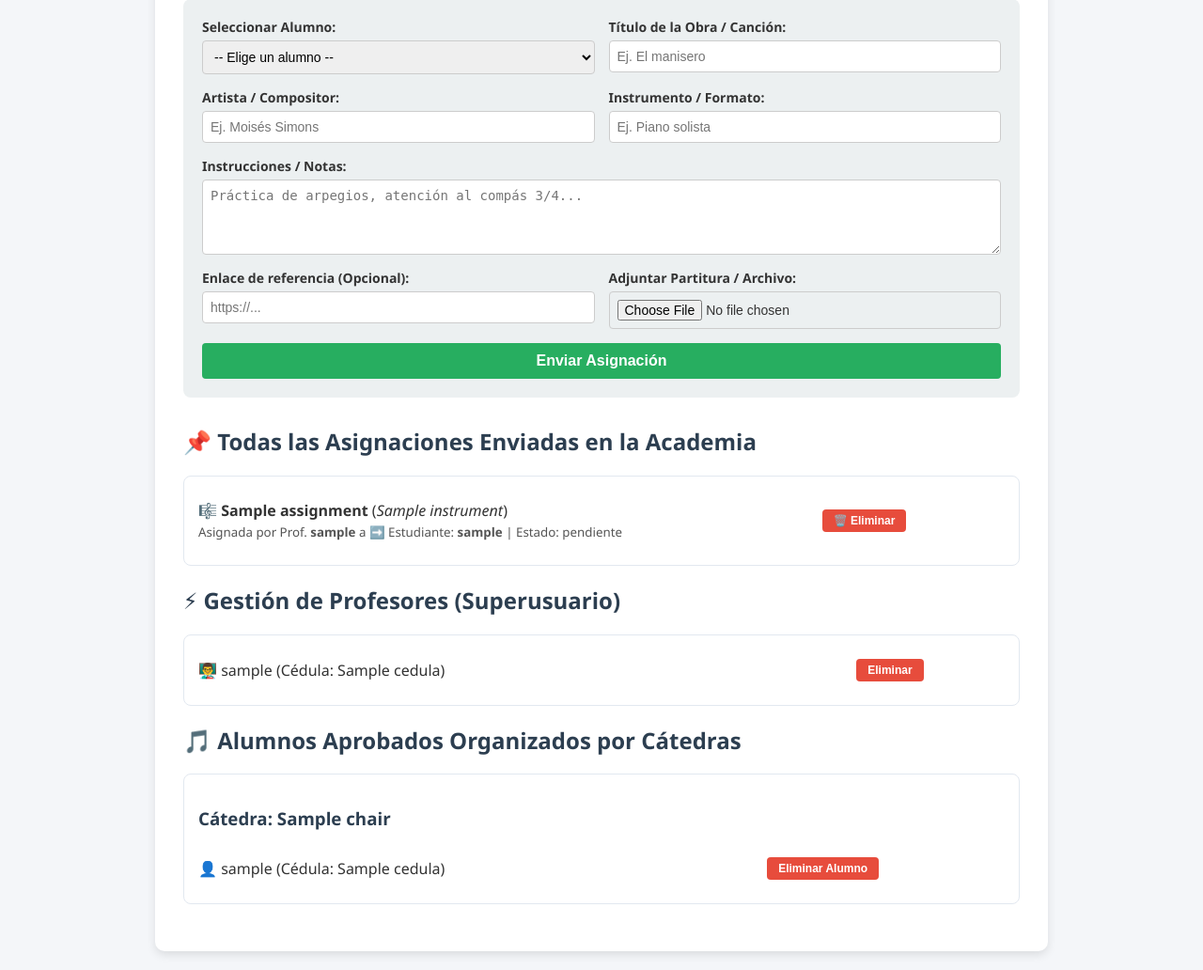
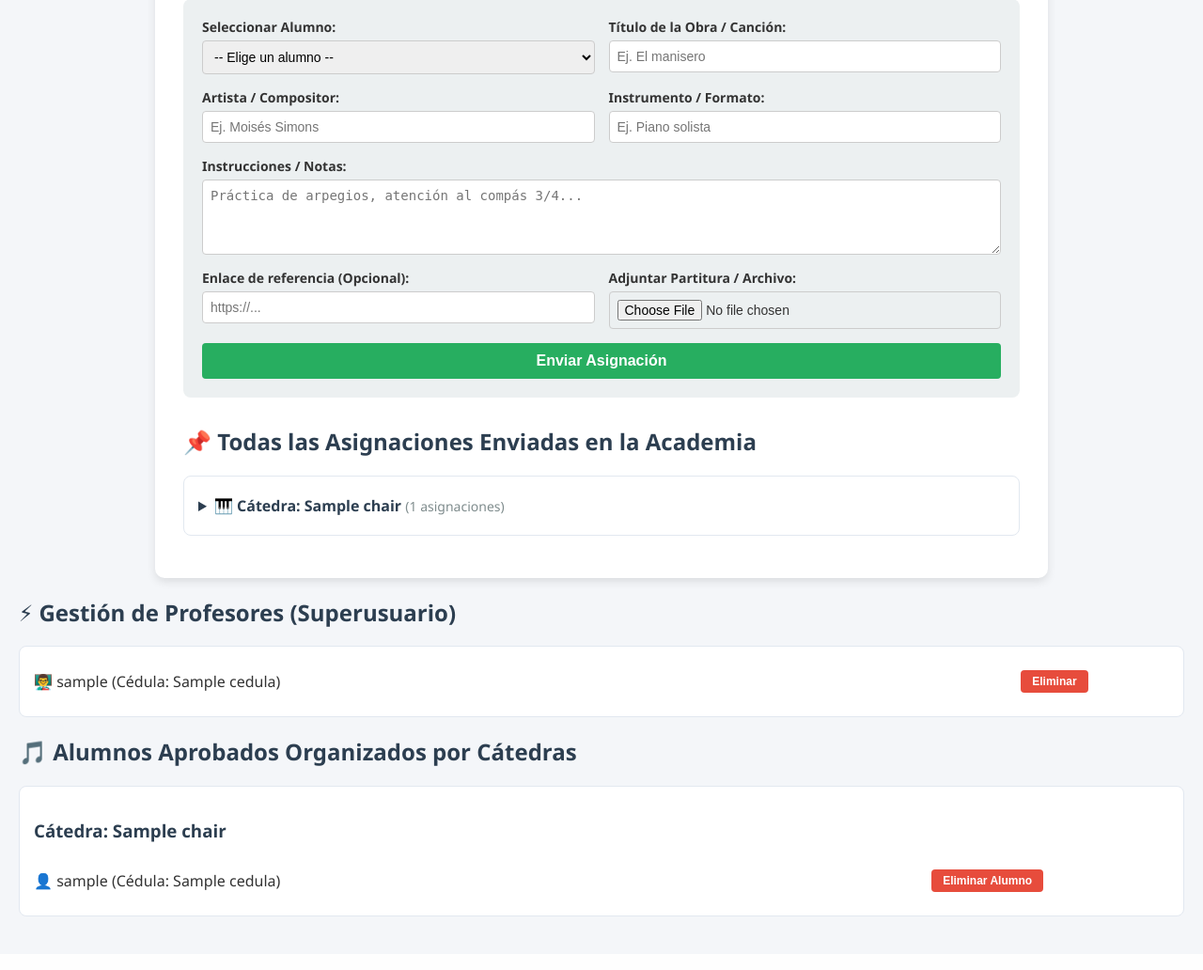
Before and after one commit to viveirosrene/gestor-repertorio-musical, a Flask app: page / in a window 1280 px wide. Shown: the part 391-1423 px from the top of the page at 94% size. After the commit the page ends 1366 px from the top, so only its background shows below. Run offline with Flask 3, Linux system fonts and the light colour scheme; a user stored in the database is signed in; a database or web service that is not in the repository returns one stand-in record (values such as "Sample title"); some libraries are stand-ins or nearby versions.

Commit message:
Organizar asignaciones por cátedra con secciones desplegables

```diff
--- a/app.py
+++ b/app.py
@@ -58,7 +58,16 @@ def index():
         chairs = crud.get_students_by_chair()
         teachers = crud.get_all_teachers() if is_superuser else []
         pending_students = crud.get_pending_students() if is_superuser else []
-        assignments = crud.get_all_assignments()
+        raw_assignments = crud.get_all_assignments()
+
+        # Agrupar asignaciones por cátedra del estudiante
+        assignments_by_chair = {}
+        for a in raw_assignments:
+            chair_name = a[10] if a[10] else "Sin Cátedra"
+            if chair_name not in assignments_by_chair:
+                assignments_by_chair[chair_name] = []
+            assignments_by_chair[chair_name].append(a)
+
         return render_template(
             "teacher_dashboard.html",
             username=username,
@@ -67,9 +76,8 @@ def index():
             pending_students=pending_students,
             is_superuser=is_superuser,
             SUPER_CEDULAS=crud.SUPER_CEDULAS,
-            assignments=assignments,
+            assignments_by_chair=assignments_by_chair,
         )
-
 
 @app.route("/login", methods=["GET", "POST"])
 def login():
--- a/crud.py
+++ b/crud.py
@@ -374,7 +374,7 @@ def get_all_assignments():
     conn = get_connection()
     cursor = conn.cursor()
     cursor.execute("""
-        SELECT a.id, a.title, a.artist, a.instrument, a.notes, a.status, u_teacher.username, u_student.username, a.link, a.file_path
+        SELECT a.id, a.title, a.artist, a.instrument, a.notes, a.status, u_teacher.username, u_student.username, a.link, a.file_path, u_student.chair
         FROM assignments a
         JOIN users u_teacher ON a.teacher_id = u_teacher.id
         JOIN users u_student ON a.student_id = u_student.id
--- a/templates/teacher_dashboard.html
+++ b/templates/teacher_dashboard.html
@@ -129,11 +129,16 @@
 
     <!-- VISUALIZACIÓN Y CONTROL TOTAL DE TODAS LAS ASIGNACIONES -->
     <h2>📌 Todas las Asignaciones Enviadas en la Academia</h2>
-    <div class="chair-section">
-        {% if assignments %}
-            <ul>
-                {% for a in assignments %}
-                <li>
+    {% if assignments_by_chair %}
+        {% for chair_name, chair_assignments in assignments_by_chair.items() %}
+        <details class="chair-section" style="margin-bottom: 15px; cursor: pointer;">
+            <summary style="font-weight: bold; font-size: 16px; color: #2c3e50; outline: none; padding: 5px 0;">
+                🎹 Cátedra: {{ chair_name }} <span style="font-weight: normal; color: #7f8c8d; font-size: 14px;">({{ chair_assignments|length }} asignaciones)</span>
+            </summary>
+            <div style="margin-top: 10px; border-top: 1px solid #f1f1f1; padding-top: 10px;">
+                <ul style="list-style: none; padding: 0; margin: 0;">
+                    {% for a in chair_assignments %}
+                    <li style="display: flex; justify-content: space-between; align-items: center; padding: 10px 0; border-bottom: 1px solid #f9f9f9;">
                         <div>
                             <strong>🎼 {{ a[1] }}</strong> (<em>{{ a[3] or 'General' }}</em>)<br>
                             <small style="color: #555;">Asignada por Prof. <strong>{{ a[6] }}</strong> a ➡️ Estudiante: <strong>{{ a[7] }}</strong> | Estado: {{ a[5] }}</small>
@@ -144,8 +149,13 @@
                     </li>
                     {% endfor %}
                 </ul>
+            </div>
+        </details>
+        {% endfor %}
     {% else %}
+        <div class="chair-section">
             <p style="color: #7f8c8d; margin: 5px 0;">No hay asignaciones registradas en la academia todavía.</p>
+        </div>
     {% endif %}
     </div>
 
```
Lines whose indentation alone changed are shown as unchanged.
